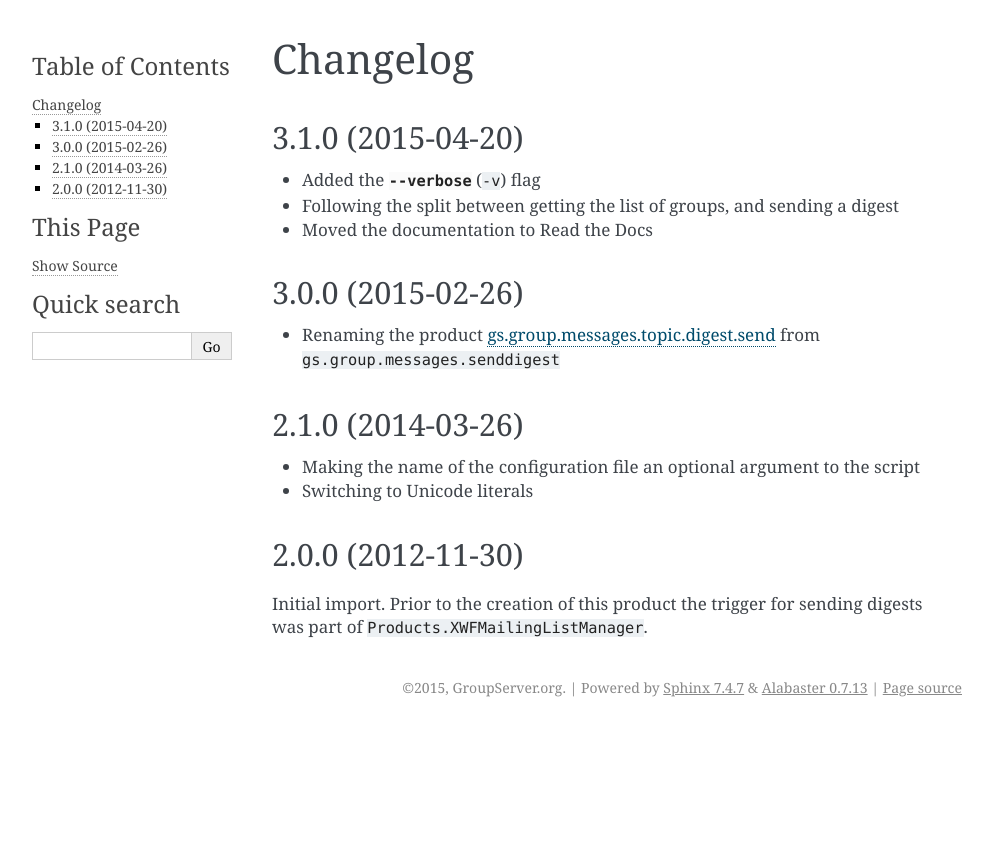
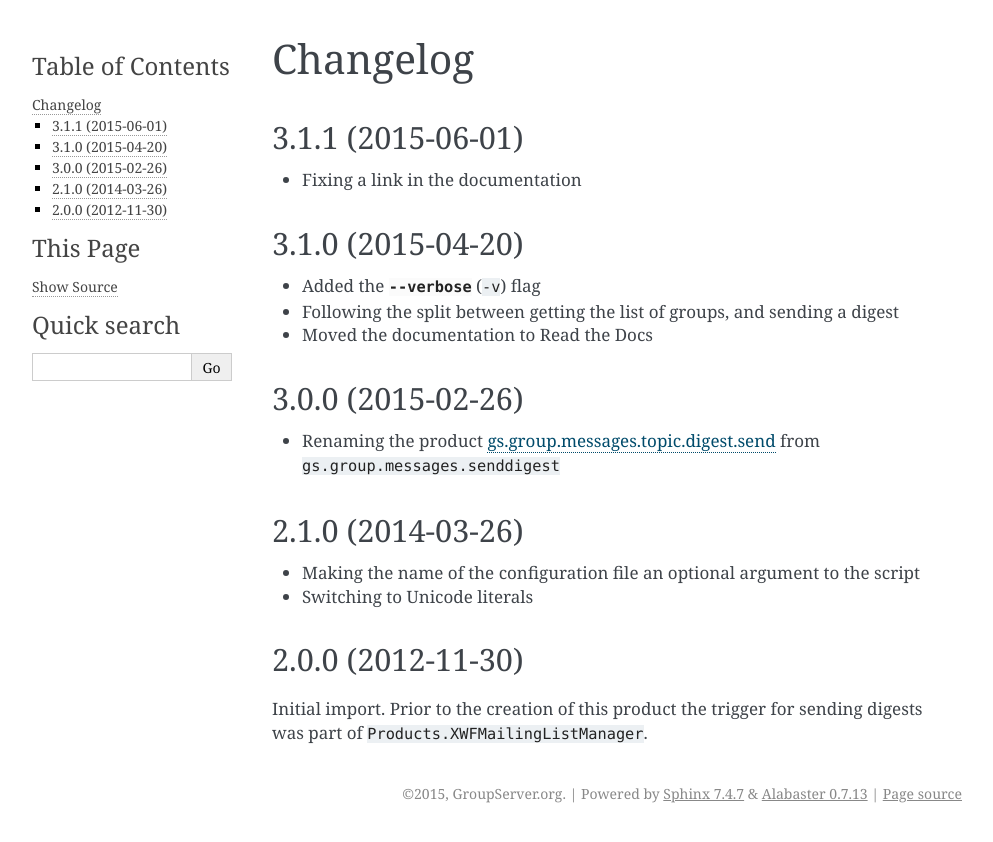
Before and after one commit to groupserver/gs.group.messages.topic.digest.send, a Sphinx documentation site: the page built from docs/HISTORY.rst, in a window 1280 px wide. Shown: the top 842 px of the page, without its empty margins (148-1141 px from the left). Built offline with Sphinx 7.4.7, drawn with Linux system fonts in a browser that asks for light colours.

Commit message:
Bumping the version number

```diff
--- a/docs/HISTORY.rst
+++ b/docs/HISTORY.rst
@@ -1,5 +1,10 @@
 Changelog
 =========
+
+3.1.1 (2015-06-01)
+------------------
+
+* Fixing a link in the documentation
 
 3.1.0 (2015-04-20)
 ------------------
--- a/version.py
+++ b/version.py
@@ -1,5 +1,5 @@
 # -*- coding: utf-8 -*-
-version = '3.1.0'
+version = '3.1.1'
 release = False
 
 #--------------------------------------------------------------------------#
```
